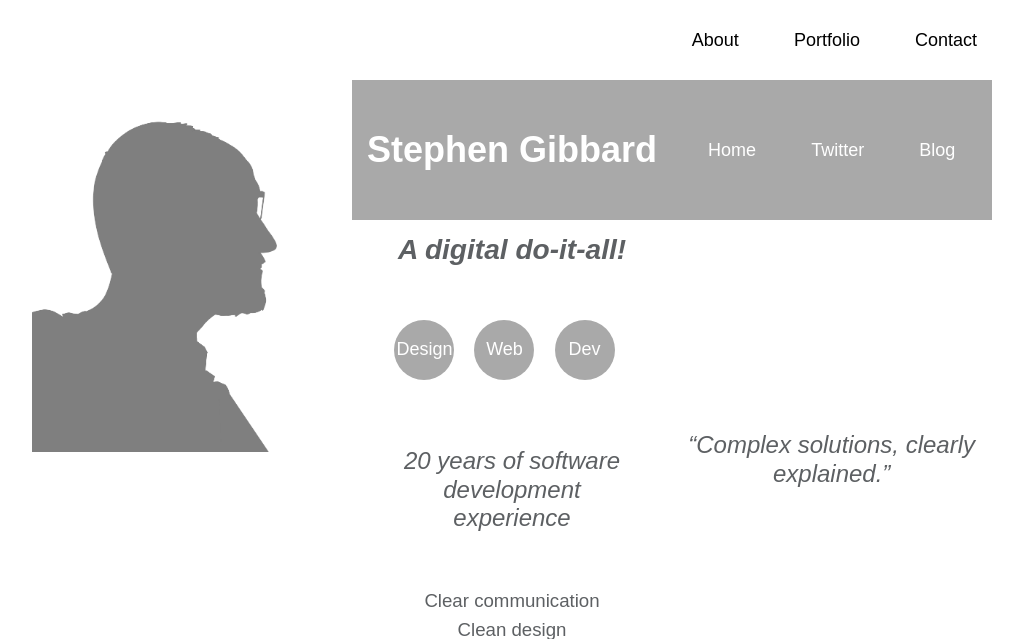
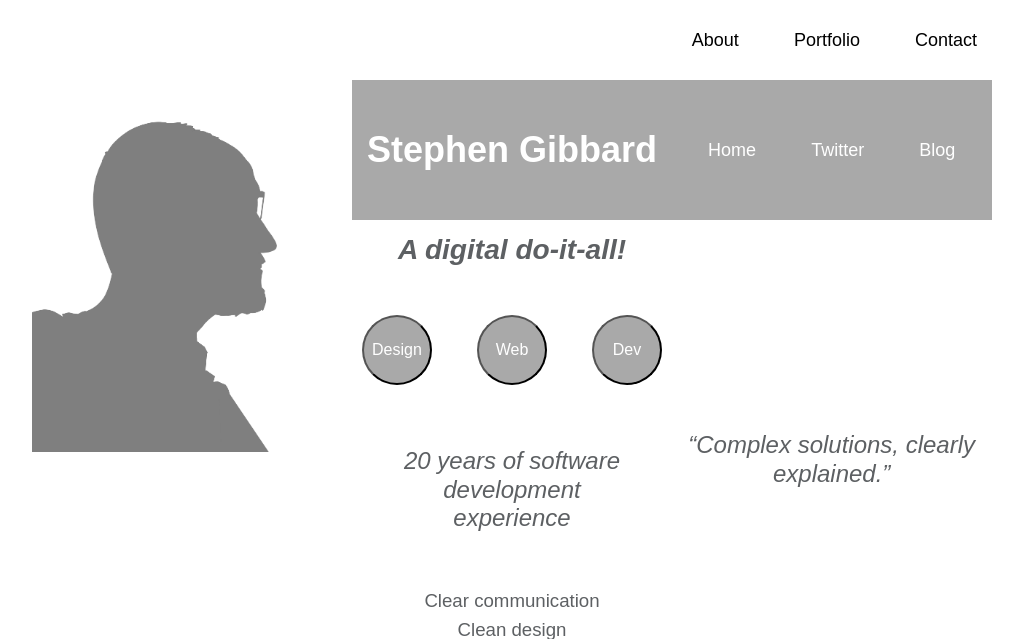
Before and after one commit to stevegibbard/sandbox, a PHP site: page /stephengibbard/home.html in a window 1280 px wide. Shown: the top 639 px of the page, without its empty margins (128-1151 px from the left). Run offline with PHP 8.4, Linux system fonts and the light colour scheme.

Commit message:
More updates

```diff
--- a/stephengibbard/css/styles.css
+++ b/stephengibbard/css/styles.css
@@ -104,8 +104,8 @@ section {
 .linked-skills {
   /*width: 100%;*/
   /*background: yellow;*/
-  padding-left: 20px;
-  padding-right: 20px;
+  /*padding-left: 20px;
+  padding-right: 20px;*/
 }
 
 a{
@@ -115,34 +115,24 @@ a{
 
 .button-skills {
   display: inline-block;
-  width:60px;
-  height: 60px;
+  width: 70px;
+  height: 70px;
   background: darkgray;
-  margin-right: 15px;
+  margin-right: 40px;
   text-align: center;
   border-radius: 50%;
 }
-
-.button-skills > li{
-  /*display: inline-block;*/
-  list-style: none;
-  /*background: darkgray;*/
-  padding-top: 25%;
+.button-end {
+  margin-right: 0;
+}
+.button-skills > a{
+  font-weight:300;
+  color: white;
+  font-size: 12pt;
 }
 
-.button-skills > li > a{
-  color: white;
-}
-
-.button-skills :hover{
-  width:60px;
-  height: 60px;
+.button-skills:hover{
   background: gray;
-  border-radius: 50%;
-}
-
-.button-skills > li:last-of-type {
-  margin-right: 0;
 }
 
 .profile-menu{
@@ -305,15 +295,10 @@ footer{
     order:0;
   }
 
-  .linked-info > li > a{
-    color: white;
-  }
-
   .quote{
     font-style:italic;
     font-size: 18pt;
     text-align: center;
     order:0;
   }
-
 }
--- a/stephengibbard/home.html
+++ b/stephengibbard/home.html
@@ -33,18 +33,16 @@
       <h3>A digital do-it-all!</h3>
     </section>
     <section class='content'>
-      <nav>
-        <ul class='linked-skills'>
-          <div class='button-skills'>
-          <li><a href='#'>Design</a></li>
-        </div>
-        <div class='button-skills'>
-          <li><a href='#'>Web</a></li>
-        </div>
-        <div class='button-skills'>
-          <li><a href='#'>Dev</a></li>
-        </div>
-        </ul>
+      <nav class="linked-skills">
+          <button class='button-skills'>
+            <a href='#'>Design</a>
+           </button>
+        <button class='button-skills'>
+          <a href='#'>Web</a>
+        </button>
+        <button class='button-skills button-end'>
+          <a href='#'>Dev</a>
+        </button>
       </nav>
     </section>
     <section class ='description'>
```
